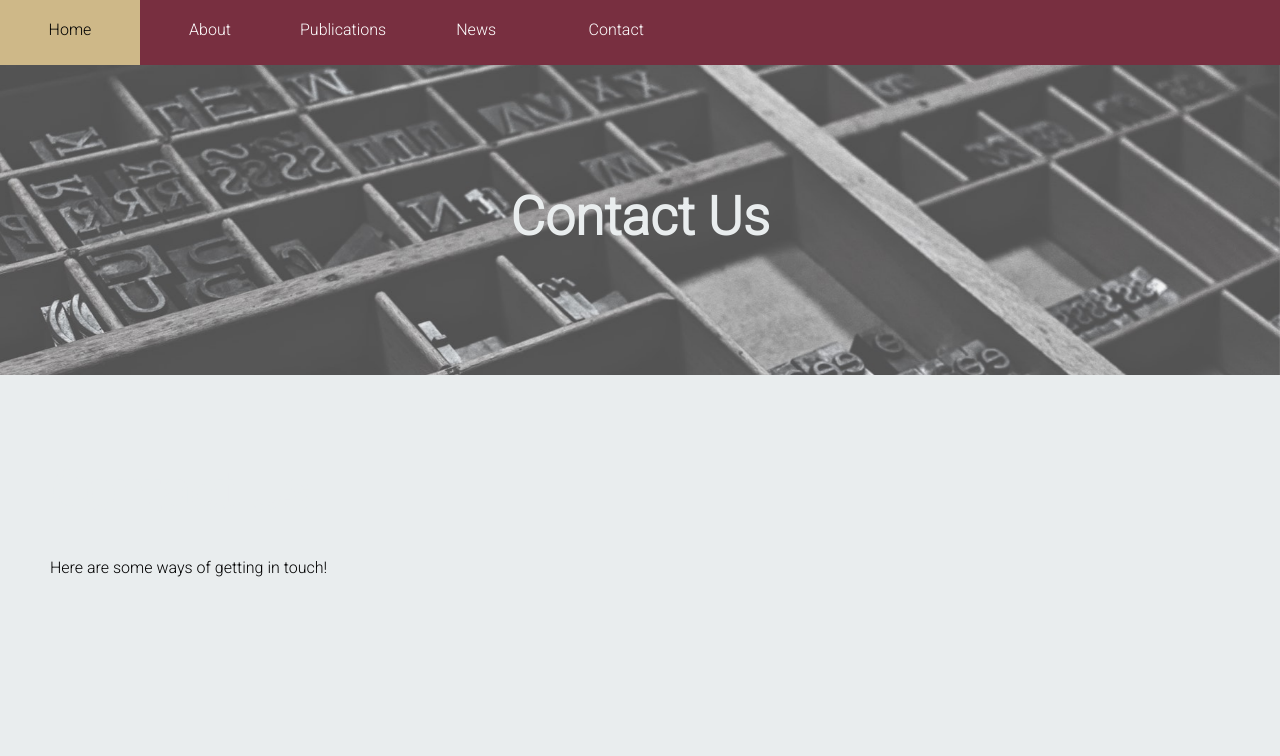
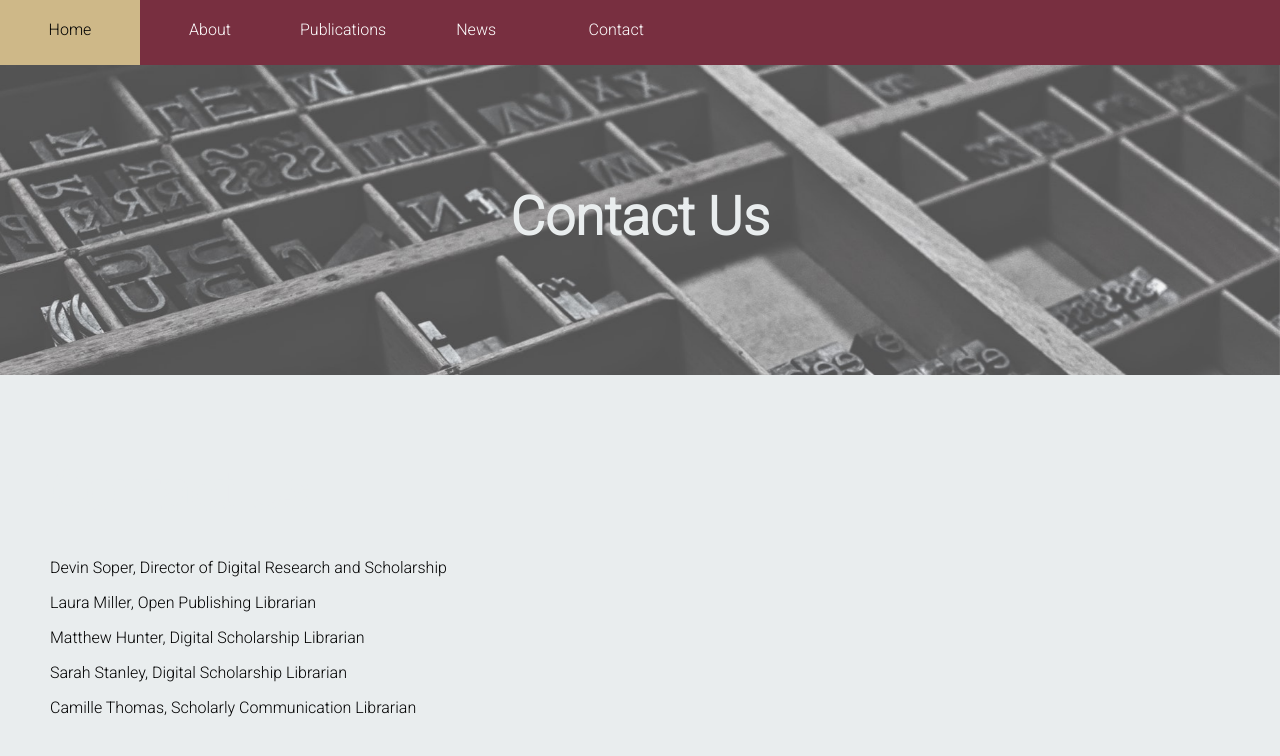
Before and after one commit to fsulibpub/fsulibpub.github.io, a Jekyll site: the page built from contact.md, in a window 1280 px wide. Shown: the top 756 px of the page. Built offline with Jekyll 4.4.1, drawn with Linux system fonts in a browser that asks for light colours.

Commit message:
Update contact.md

```diff
--- a/contact.md
+++ b/contact.md
@@ -6,4 +6,12 @@ permalink: /contact/
 
 # Contact Us
 
-Here are some ways of getting in touch!
+Devin Soper, Director of Digital Research and Scholarship
+
+Laura Miller, Open Publishing Librarian
+
+Matthew Hunter, Digital Scholarship Librarian
+
+Sarah Stanley, Digital Scholarship Librarian
+
+Camille Thomas, Scholarly Communication Librarian
```
